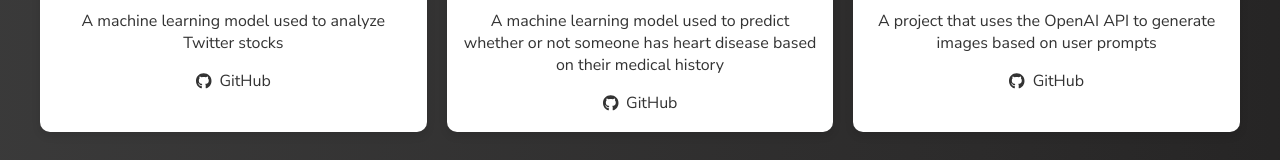
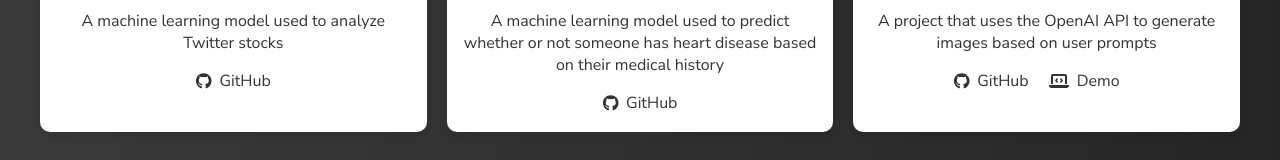
Before and after one commit to AliAhmed2004/personal-website, a React (Create React App) app: page /projects in a window 1280 px wide. Shown: the part 336-496 px from the top of the page. Built offline with nearby package versions, Linux system fonts and the light colour scheme.

Commit message:
added demo link to projects

```diff
--- a/src/App.css
+++ b/src/App.css
@@ -198,6 +198,10 @@ span {
 
 .project-info h3 {
   margin-top: 0;
+}
+
+.project-link {
+  margin-right: 20px;
 }
 
 .project-info a {
--- a/src/Projects.js
+++ b/src/Projects.js
@@ -1,5 +1,6 @@
 import { FontAwesomeIcon } from "@fortawesome/react-fontawesome";
 import { faGithub } from "@fortawesome/free-brands-svg-icons";
+import { faLaptopCode } from "@fortawesome/free-solid-svg-icons";
 import stock from "./stock.jpg";
 import ai from "./ai.jpg";
 import hub from "./hub.jpg";
@@ -56,8 +57,17 @@ const Projects = () => {
             href="https://github.com/AliAhmed2004/ai-image-generator"
             target="_blank"
             rel="noopener noreferrer"
+            className="project-link"
           >
             <FontAwesomeIcon icon={faGithub} /> GitHub
+          </a>
+          <a
+            href="https://image-generator-openai.netlify.app/"
+            target="_blank"
+            rel="noopener noreferrer"
+            className="project-link"
+          >
+            <FontAwesomeIcon icon={faLaptopCode} /> Demo
           </a>
         </div>
       </div>
@@ -77,8 +87,17 @@ const Projects = () => {
             href="https://github.com/abrarmurad416/laurier-student-study-hub"
             target="_blank"
             rel="noopener noreferrer"
+            className="project-link"
           >
             <FontAwesomeIcon icon={faGithub} /> GitHub
+          </a>
+          <a
+            href="https://lsshub.netlify.app/"
+            target="_blank"
+            rel="noopener noreferrer"
+            className="project-link"
+          >
+            <FontAwesomeIcon icon={faLaptopCode} /> Demo
           </a>
         </div>
       </div>
```
